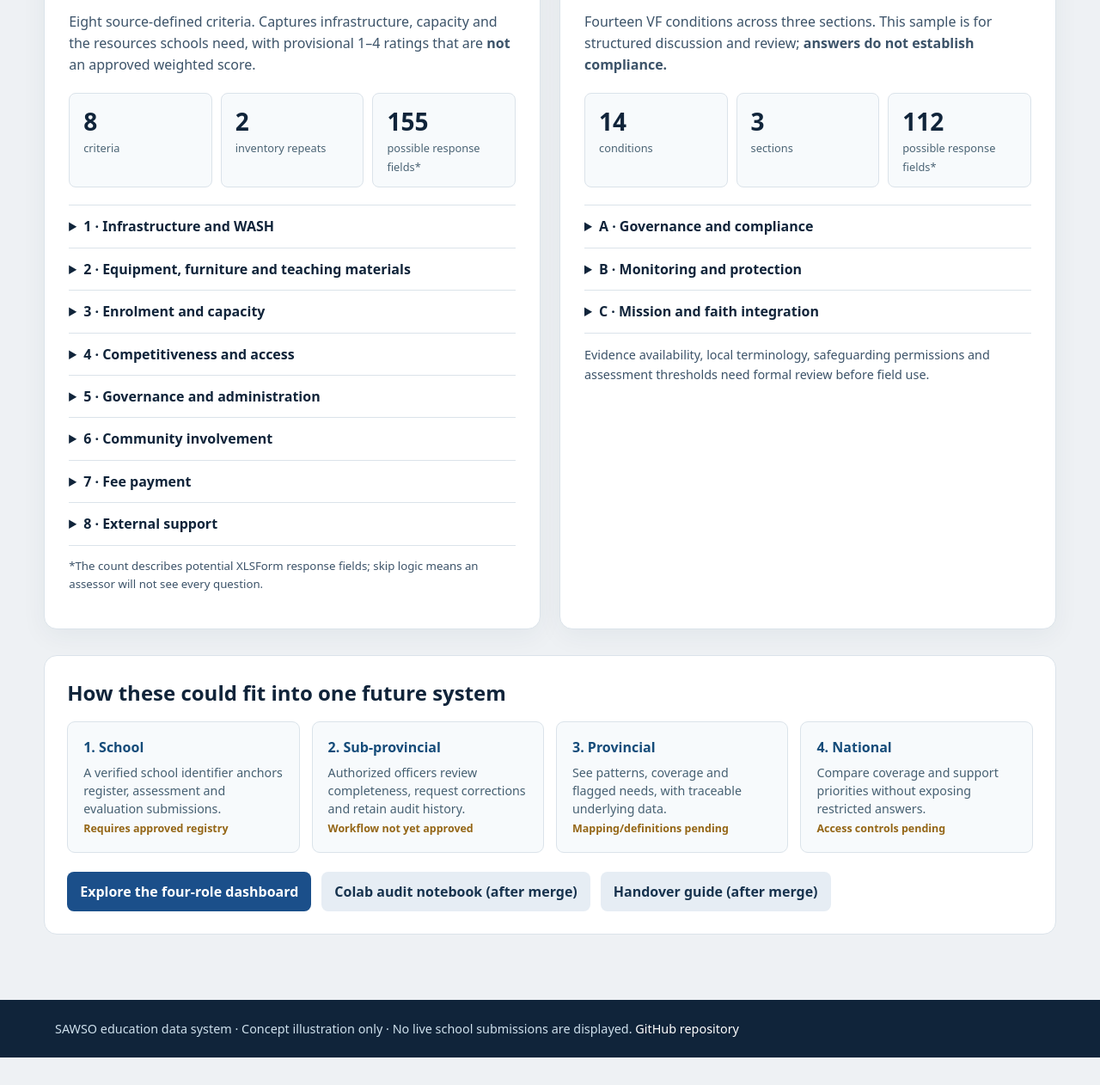
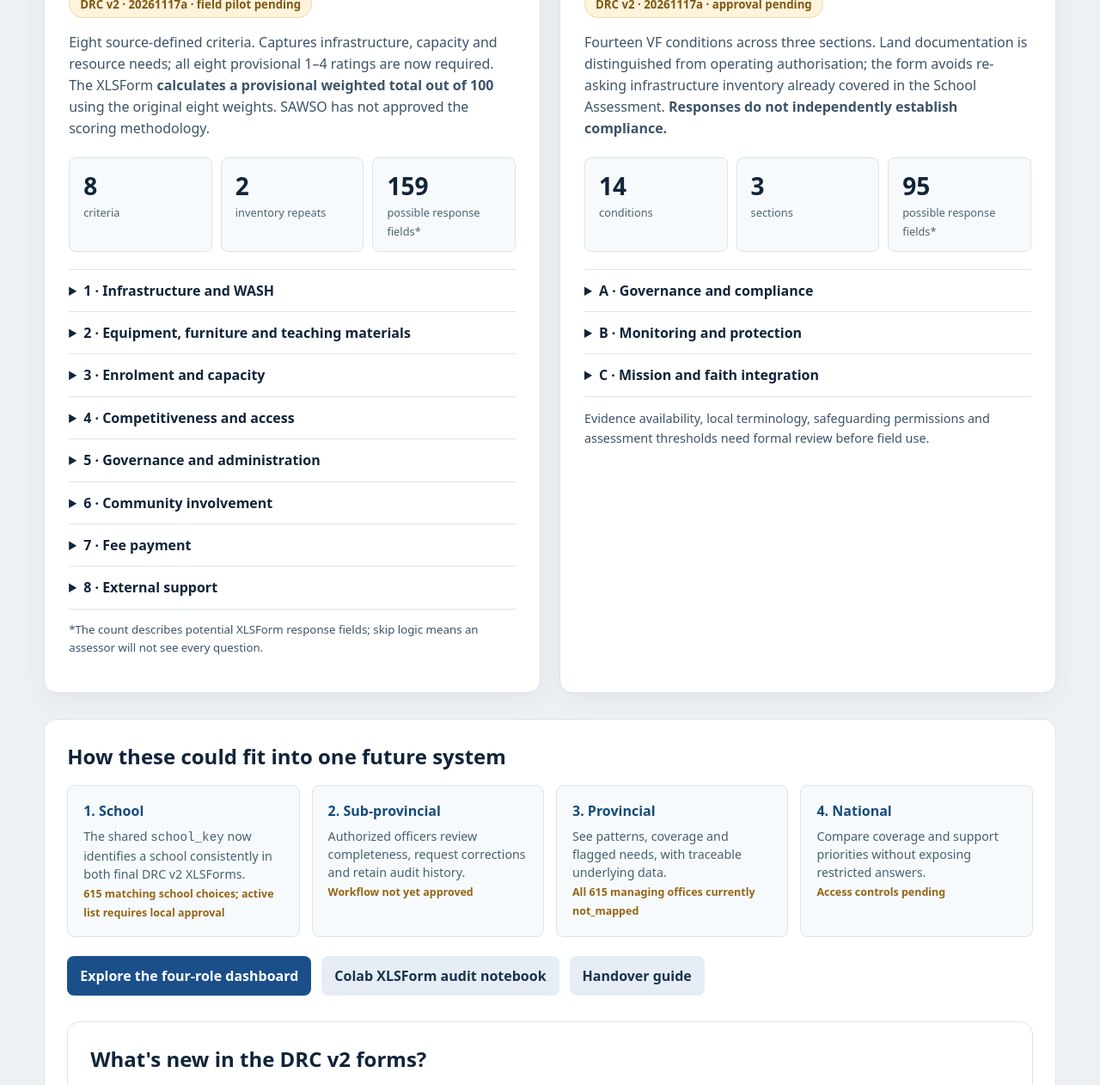
Before and after one commit to chipojaya1/SAEDtechApp, a plain HTML site: page forms.html in a window 1280 px wide. Shown: the part 736-1998 px from the top of the page at 86% size. Before the commit the page ends 1966 px from the top, so only its background shows below. Drawn offline with Linux system fonts and the light colour scheme.

Commit message:
Refresh form overview for final shared-615-school DRC v2 Kobo instruments

```diff
--- a/forms.html
+++ b/forms.html
@@ -31,13 +31,13 @@ a:focus-visible,summary:focus-visible{outline:3px solid #f4ae56;outline-offset:3
 <header class="site-head"><strong>SAEDtechApp · School information, made useful</strong><nav aria-label="Site navigation"><a href="index.html">Four-role dashboard</a><a href="forms.html" aria-current="page">Forms & handover</a><a href="https://github.com/chipojaya1/SAEDtechApp" target="_blank" rel="noopener">Source on GitHub</a></nav></header>
 <section class="hero"><span class="kicker">Two instruments · One shared school identity</span>
 <h1>Collect the right evidence.<br>Show the right information.</h1>
-<p>The School Assessment and School Evaluation serve related but different purposes. They must remain separate in collection and interpretation, while approved school identifiers may help link their results in a future reporting system.</p>
-<div class="notice"><strong>Prototype status.</strong> Both forms are working drafts. This page contains their design summaries, not a submission portal. No live KoboToolbox records, approvals, assessment results, or compliance decisions are shown here.</div></section>
+<p>Both final DRC v2 XLSForms (17 November 2026) now use the same <code>school_key</code> and identical 615-school dropdown, with province and school-level filters. That makes joins between the two instruments possible once submissions are approved and a secure data pipeline exists.</p>
+<div class="notice"><strong>Final form design ≠ deployed app.</strong> These are the v2 handover XLSForms, not live application forms. Every school is still marked <code>managing_office = not_mapped</code>. Score weighting, fee-free-school treatment, local approvals, access controls and field testing remain open. Nothing on this page is a live school submission.</div></section>
 <main class="wrapper">
 <section class="cards" aria-label="Available form designs">
-<article class="card" id="assessment"><div class="eyebrow">Form 01 · School conditions</div><h2>School Assessment</h2><span class="pill">Working prototype · field testing pending</span>
-<p>Eight source-defined criteria. Captures infrastructure, capacity and the resources schools need, with provisional 1–4 ratings that are <strong>not</strong> an approved weighted score.</p>
-<div class="metrics"><div class="metric"><strong>8</strong><span>criteria</span></div><div class="metric"><strong>2</strong><span>inventory repeats</span></div><div class="metric"><strong>155</strong><span>possible response fields*</span></div></div>
+<article class="card" id="assessment"><div class="eyebrow">Form 01 · School conditions</div><h2>School Assessment</h2><span class="pill">DRC v2 · 20261117a · field pilot pending</span>
+<p>Eight source-defined criteria. Captures infrastructure, capacity and resource needs; all eight provisional 1–4 ratings are now required. The XLSForm <strong>calculates a provisional weighted total out of 100</strong> using the original eight weights. SAWSO has not approved the scoring methodology.</p>
+<div class="metrics"><div class="metric"><strong>8</strong><span>criteria</span></div><div class="metric"><strong>2</strong><span>inventory repeats</span></div><div class="metric"><strong>159</strong><span>possible response fields*</span></div></div>
 <details><summary>1 · Infrastructure and WASH</summary><p>Classrooms and condition; sanitation, handwashing and drinking water</p></details>
 <details><summary>2 · Equipment, furniture and teaching materials</summary><p>One inventory entry per category or title, not per physical item; includes quantity and condition checks</p></details>
 <details><summary>3 · Enrolment and capacity</summary><p>Enrollment, attendance and available school capacity</p></details>
@@ -48,9 +48,9 @@ a:focus-visible,summary:focus-visible{outline:3px solid #f4ae56;outline-offset:3
 <details><summary>8 · External support</summary><p>Government, community, private and other support</p></details>
 <p style="font-size:.83rem">*The count describes potential XLSForm response fields; skip logic means an assessor will not see every question.</p>
 </article>
-<article class="card" id="evaluation"><div class="eyebrow">Form 02 · Institutional evaluation</div><h2>School Evaluation</h2><span class="pill">SAMPLE / NOT APPROVED</span>
-<p>Fourteen VF conditions across three sections. This sample is for structured discussion and review; <strong>answers do not establish compliance.</strong></p>
-<div class="metrics"><div class="metric"><strong>14</strong><span>conditions</span></div><div class="metric"><strong>3</strong><span>sections</span></div><div class="metric"><strong>112</strong><span>possible response fields*</span></div></div>
+<article class="card" id="evaluation"><div class="eyebrow">Form 02 · Institutional evaluation</div><h2>School Conditions Questionnaire</h2><span class="pill">DRC v2 · 20261117a · approval pending</span>
+<p>Fourteen VF conditions across three sections. Land documentation is distinguished from operating authorisation; the form avoids re-asking infrastructure inventory already covered in the School Assessment. <strong>Responses do not independently establish compliance.</strong></p>
+<div class="metrics"><div class="metric"><strong>14</strong><span>conditions</span></div><div class="metric"><strong>3</strong><span>sections</span></div><div class="metric"><strong>95</strong><span>possible response fields*</span></div></div>
 <details><summary>A · Governance and compliance</summary><p>Legal registration, minimum standards, governance structure and financial stability</p></details>
 <details><summary>B · Monitoring and protection</summary><p>THQ monitoring, personnel training, child protection, effectiveness measurement and risk management</p></details>
 <details><summary>C · Mission and faith integration</summary><p>Faith-based orientation, spiritual care, integration, family proximity and vulnerable populations</p></details>
@@ -58,12 +58,13 @@ a:focus-visible,summary:focus-visible{outline:3px solid #f4ae56;outline-offset:3
 </article>
 </section>
 <section class="flow"><h2>How these could fit into one future system</h2><div class="stages">
-<div class="stage"><strong>1. School</strong><p>A verified school identifier anchors register, assessment and evaluation submissions.</p><em>Requires approved registry</em></div>
+<div class="stage"><strong>1. School</strong><p>The shared <code>school_key</code> now identifies a school consistently in both final DRC v2 XLSForms.</p><em>615 matching school choices; active list requires local approval</em></div>
 <div class="stage"><strong>2. Sub-provincial</strong><p>Authorized officers review completeness, request corrections and retain audit history.</p><em>Workflow not yet approved</em></div>
-<div class="stage"><strong>3. Provincial</strong><p>See patterns, coverage and flagged needs, with traceable underlying data.</p><em>Mapping/definitions pending</em></div>
+<div class="stage"><strong>3. Provincial</strong><p>See patterns, coverage and flagged needs, with traceable underlying data.</p><em>All 615 managing offices currently not_mapped</em></div>
 <div class="stage"><strong>4. National</strong><p>Compare coverage and support priorities without exposing restricted answers.</p><em>Access controls pending</em></div>
 </div>
-<div class="links"><a class="action" href="index.html">Explore the four-role dashboard</a><a class="action secondary" href="https://colab.research.google.com/github/chipojaya1/SAEDtechApp/blob/main/notebooks/SAEDtechApp_Colab_Form_Audit.ipynb" target="_blank" rel="noopener">Colab audit notebook (after merge)</a><a class="action secondary" href="https://github.com/chipojaya1/SAEDtechApp/blob/main/docs/HANDOVER.md" target="_blank" rel="noopener">Handover guide (after merge)</a></div>
+<div class="links"><a class="action" href="index.html">Explore the four-role dashboard</a><a class="action secondary" href="https://colab.research.google.com/github/chipojaya1/SAEDtechApp/blob/main/notebooks/SAEDtechApp_Colab_Form_Audit.ipynb" target="_blank" rel="noopener">Colab XLSForm audit notebook</a><a class="action secondary" href="https://github.com/chipojaya1/SAEDtechApp/blob/main/docs/HANDOVER.md" target="_blank" rel="noopener">Handover guide</a></div>
+<section class="flow"><h2>What's new in the DRC v2 forms?</h2><p>Both forms retain their existing Kobo form IDs and use version <strong>20261117a</strong>. The shared assessor/date and school blocks capture province, level, stable school key, identifiers and data-quality corrections. The Assessment adds a top-three priority-support selection and calculates a <strong>provisional</strong> score. The Conditions questionnaire splits land and operating documents and removes duplicate asset questions.</p><p><strong>For implementation:</strong> previous test exports may have different variable names; use the versioned field catalogue and do not join old submissions by position. The school-to-office mapping and final rating rules must be agreed with DRC.</p><div class="links"><a class="action secondary" href="https://github.com/chipojaya1/SAEDtechApp/blob/main/docs/FORM_V2_RELEASE_NOTES.md" target="_blank" rel="noopener">Read the v2 technical release notes</a></div></section>
 </section>
 </main>
 <footer class="footer">SAWSO education data system · Concept illustration only · No live school submissions are displayed. <a href="https://github.com/chipojaya1/SAEDtechApp" style="color:#fff">GitHub repository</a></footer>
```
